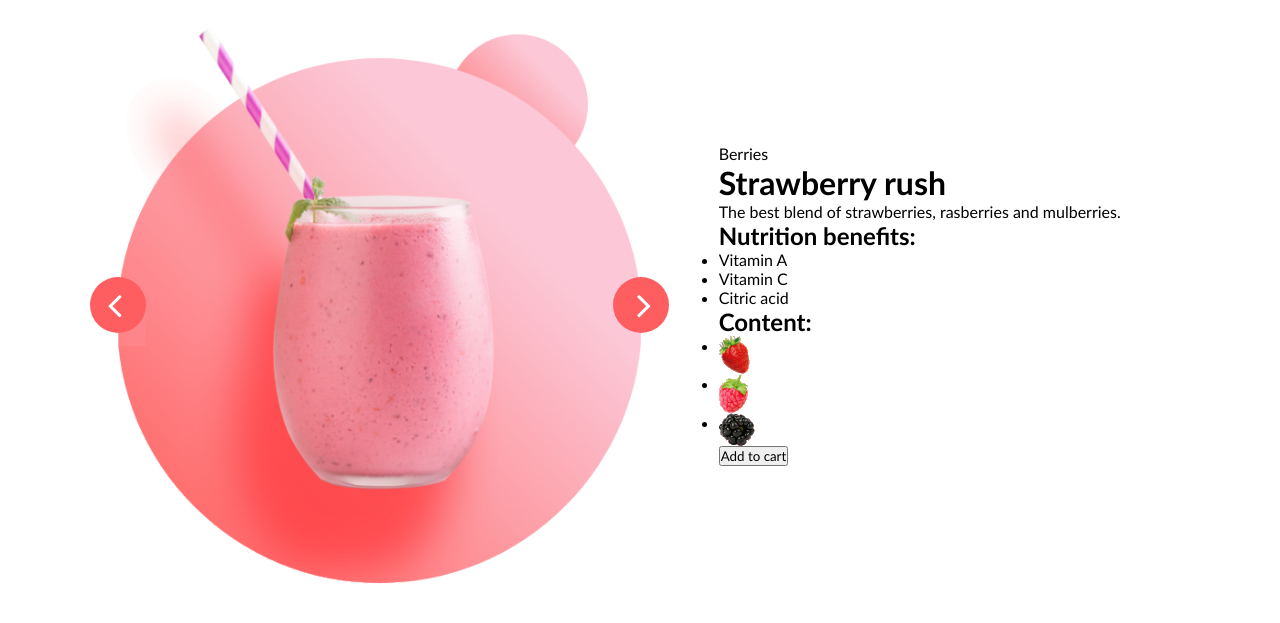
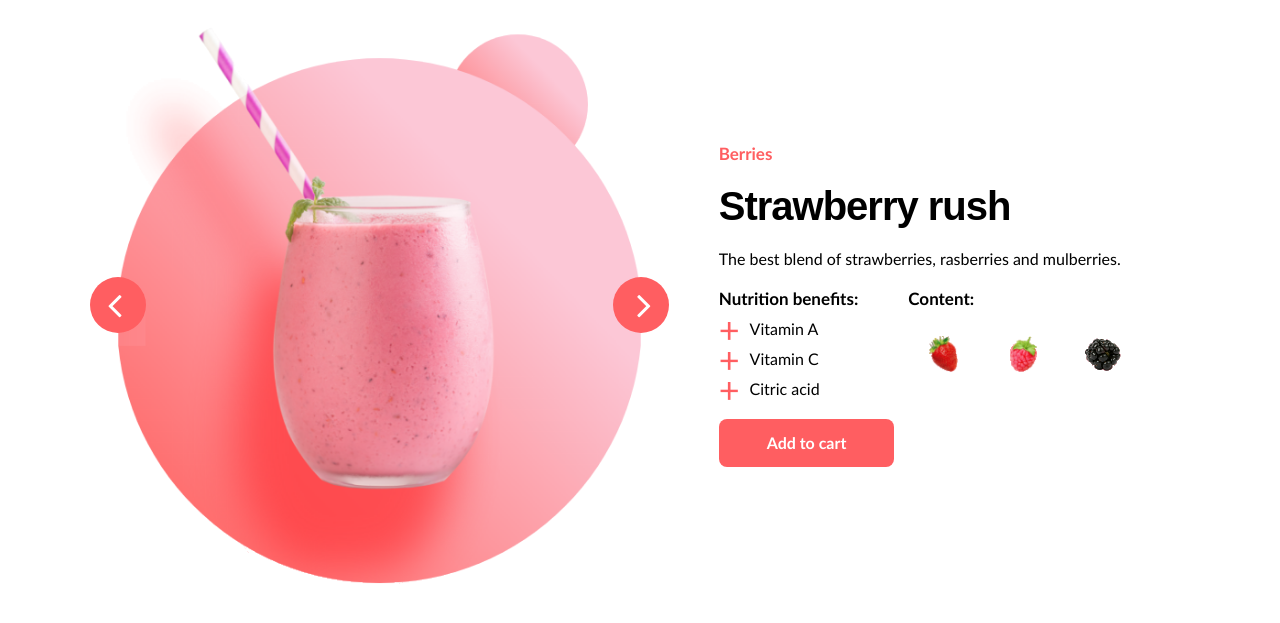
Before and after one commit to vaidotasgarbstas/7-smoothies, a website: page index.html in a window 1280 px wide. Shown: the part 63-686 px from the top of the page. Drawn offline with Linux system fonts and the light colour scheme.

Commit message:
Initial content slyle selectors

```diff
--- a/css/main.css
+++ b/css/main.css
@@ -77,6 +77,86 @@ body {
 }
 
 .text {
+    display: flex;
+    flex-direction: column;
+    gap: 20px;
+}
+.text > .category {
+    color: var(--primary-color);
+    font-weight: bold;
+    font-size: 17px;
+}
+.text > .title {
+    font-family: Arial, Helvetica, sans-serif;
+    font-size: 40px;
+    font-weight: 900;
+    letter-spacing: -1px;
+}
+.text > .contains {
+    display: flex;
+    flex-direction: column;
+    flex-wrap: wrap;
+    gap: 20px 50px;
+}
+.text > .contains > .list {
+    display: flex;
+    flex-direction: column;
+    gap: 10px;
+}
+.text .list > .list-title {
+    font-size: 17px;
+}
+.text .list > .list-plus {
+    display: flex;
+    flex-direction: column;
+    gap: 10px;
+    list-style-type: none;
+}
+.text .list-plus > li {
+    line-height: 20px;
+}
+.text .list-plus > li::before {
+    content: '+';
+    margin-right: 10px;
+    color: var(--primary-color);
+    font-size: 36px;
+    vertical-align: bottom;
+}
+.text .list > .list-image {
+    display: flex;
+    flex-wrap: wrap;
+    gap: 10px;
+    list-style-type: none;
+}
+.text .list-image > li {
+    display: flex;
+    justify-content: center;
+    align-items: center;
+    width: 70px;
+    height: 70px;
+    background-color: var(--secondary-color);
+    border-radius: 50%;
+}
+.text .list-image img {
+    width: 36px;
+    height: 36px;
+    object-fit: contain;
+    object-position: center;
+}
+.text > form > button {
+    padding: 1em 3em;
+    line-height: 1em;
+    color: #fff;
+    font-size: 16px;
+    font-weight: bold;
+    background-color: var(--primary-color);
+    border: none;
+    border-radius: 0.5em;
+    transition: all 0.3s;
+    cursor: pointer;
+}
+.text > form > button:hover {
+    border-radius: 1.5em;
 }
 
 @media (min-width: 480px) {
```
